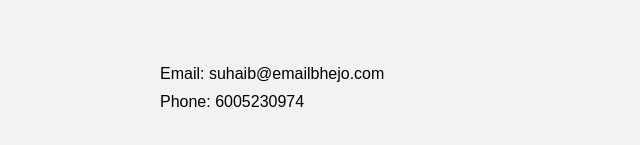
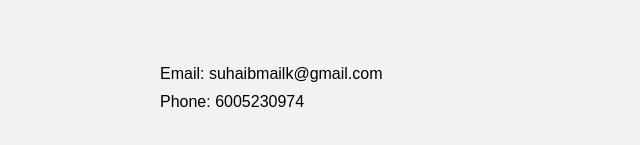
Before and after one commit to suhaibmalik7051/HTML-Files, a plain HTML site: page index.html in a window 1280 px wide. Shown: the part 579-724 px from the top of the page, 180-820 px from the left. Drawn offline with Linux system fonts and the light colour scheme.

Commit message:
Update index.html

```diff
--- a/index.html
+++ b/index.html
@@ -20,7 +20,7 @@
     </ul>
 
     <h2>Contact Me</h2>
-    <p>Email: suhaib@emailbhejo.com</p>
+    <p>Email: suhaibmailk@gmail.com</p>
     <p>Phone: 6005230974</p>
 </body>
 </html>
```
